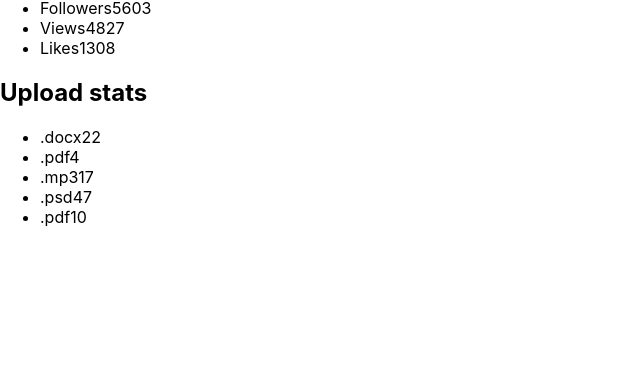
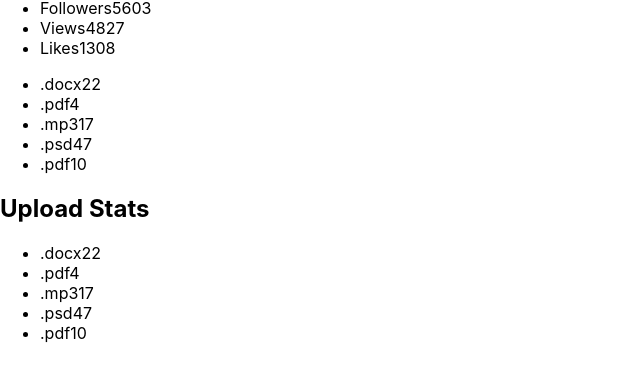
Before and after one commit to StefieCaff/goit-react-hw-01-components, a React (Create React App) app: page / in a window 1280 px wide. Shown: the part 430-797 px from the top of the page, without its empty margins (0-640 px from the left). Built offline with nearby package versions, Linux system fonts and the light colour scheme.

Commit message:
statistics/ friends
statistics is still throwing propTypes error
friendsList skeleton

```diff
--- a/src/components/App.jsx
+++ b/src/components/App.jsx
@@ -4,10 +4,10 @@ import { Profile } from './User/Profile';
 import data from 'data/statistics.json';
 import { Statistics } from './Statistics/Statistics';
 
+export const App = () => {
 
+  return (
 
-export const App = () => {
-    return (
     <>
       <Profile
         username={user.username}
@@ -17,7 +17,8 @@ export const App = () => {
         stats={user.stats}
       />
 
-          <Statistics title="Upload stats" stats={data}/>
+      <Statistics stats={data} />
+      <Statistics title= 'Upload Stats' stats={data} />
 
     </>
   );
--- a/src/components/Statistics/Statistics.jsx
+++ b/src/components/Statistics/Statistics.jsx
@@ -5,8 +5,11 @@ export const Statistics = ({
     title,
     stats
 }) => {
-    if (!title) {
-            return <section className="statistics">
+
+    return (
+        <>
+        {!title
+            ?  <section className="statistics">
                     <ul className="stat-list">
                     {stats.map(stat => (
                         <li key={stat.id} className="item">
@@ -16,22 +19,20 @@ export const Statistics = ({
                     ))}
                     </ul>
                </section>
-    };
-    return (
-        <section className="statistics">
+            :  <section className="statistics">
                     <h2 className="title">{title}</h2>
                     <ul className="stat-list">
-
                     {stats.map(stat => (
                         <li key={stat.id} className="item">
                             <span className="label">{stat.label}</span>
                             <span className="percentage">{stat.percentage}</span>
                         </li>
                     ))}
-
                     </ul>
 
                </section>
+        }
+        </>
     );
 };
 
```
Also changed, not shown: src/components/Friends/FriendList.jsx (added, +36 -0 lines). Lines whose indentation alone changed are shown as unchanged.
